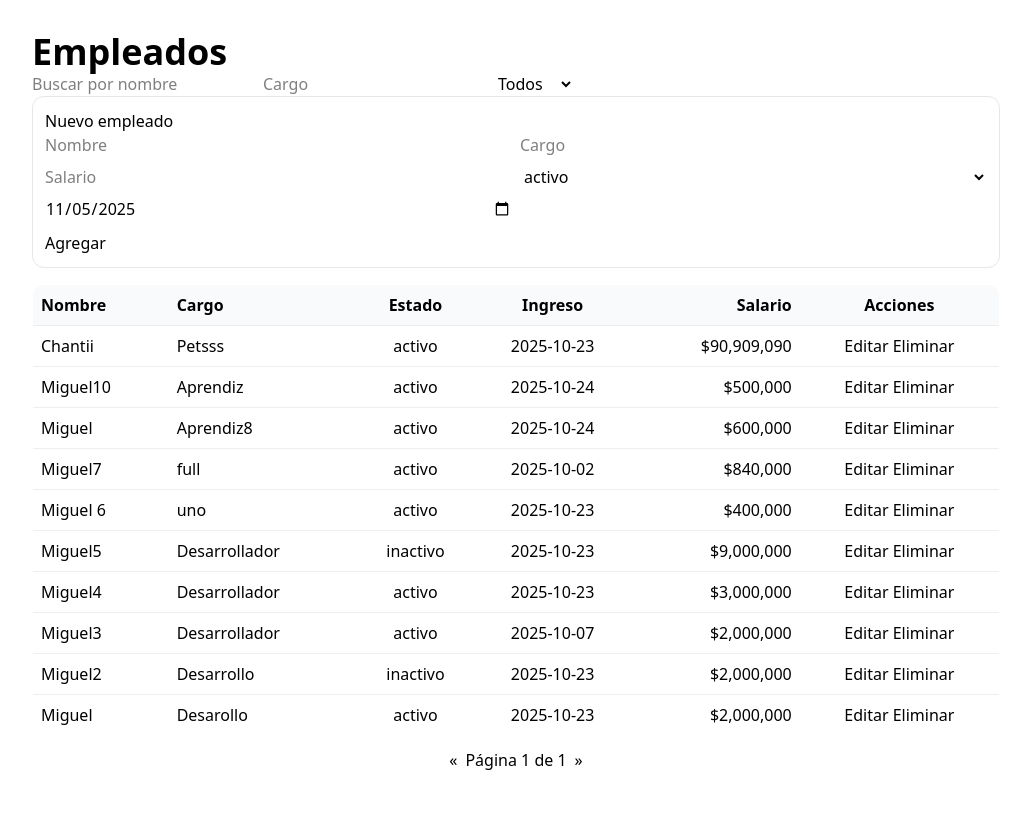
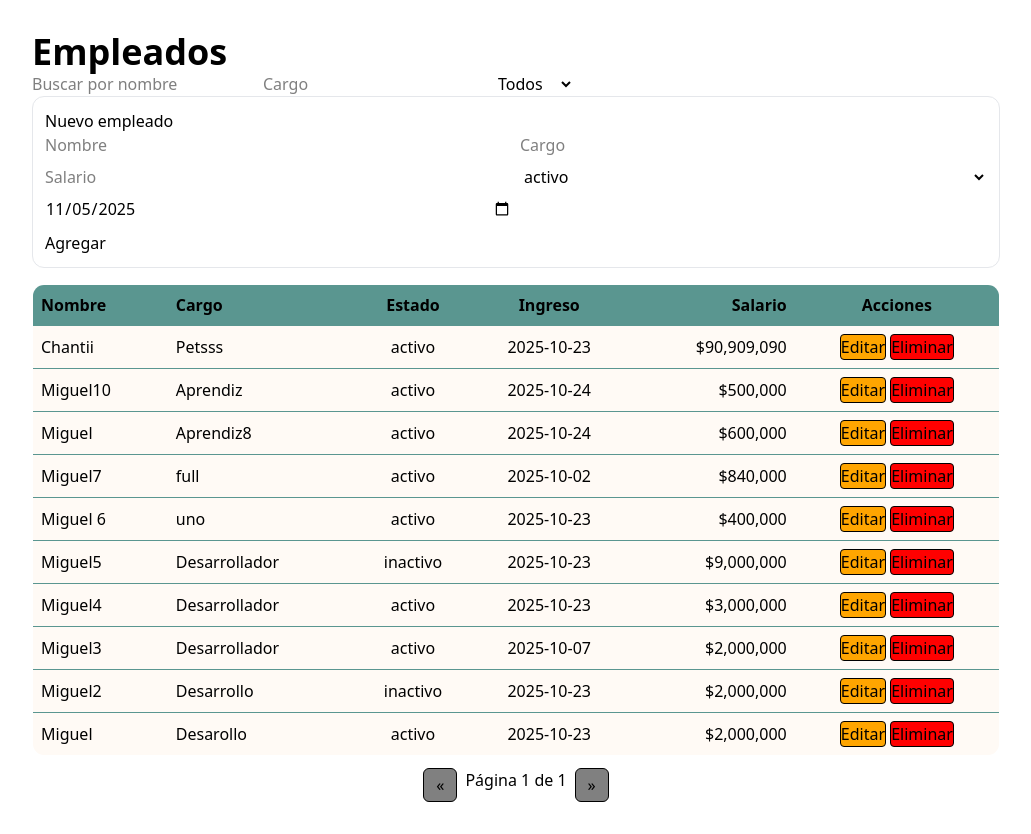
Before and after one commit to Sgiraldom19/empleados-lite, a Next.js app: page /empleados in a window 1280 px wide. Shown: the whole page, without its empty margins (124-1155 px from the left). Before the commit the page ends 804 px from the top, so only its background shows below. Built offline with nearby package versions, Linux system fonts and the light colour scheme.

Commit message:
Se actualizaron estilos tabla

```diff
--- a/app/empleados/page.tsx
+++ b/app/empleados/page.tsx
@@ -92,7 +92,7 @@ export default function EmpleadosPage() {
       className="container"
       style={{ maxWidth: 1000, margin: "2rem auto", padding: "0 1rem" }}
     >
-      <h1 className="text-4xl font-bold">Empleados</h1>
+      <h1  className="text-4xl font-bold tex">Empleados</h1>
 
       {/* Filtros */}
       <section>
@@ -210,31 +210,31 @@ export default function EmpleadosPage() {
           overflow: "hidden",
         }}
       >
-        <thead style={{ background: "#f8fafc" }}>
+        <thead className="bg-[#5A9690]">
           <tr>
-            <th style={{ textAlign: "left", padding: 8 }}>Nombre</th>
-            <th style={{ textAlign: "left", padding: 8 }}>Cargo</th>
-            <th style={{ padding: 8 }}>Estado</th>
-            <th style={{ padding: 8 }}>Ingreso</th>
-            <th style={{ textAlign: "right", padding: 8 }}>Salario</th>
-            <th style={{ padding: 8 }}>Acciones</th>
+            <th className="text-left p-2">Nombre</th>
+            <th className="text-left p-2">Cargo</th>
+            <th className="p-2">Estado</th>
+            <th className="p-2">Ingreso</th>
+            <th className="text-right p-2">Salario</th>
+            <th className="p-2">Acciones</th>
           </tr>
         </thead>
-        <tbody>
+
+        <tbody className="bg-[#FFFAF5]">
           {data.map((emp) => (
-            <tr key={emp.id} style={{ borderTop: "1px solid #eee" }}>
-              <td style={{ padding: 8 }}>{emp.nombre}</td>
-              <td style={{ padding: 8 }}>{emp.cargo}</td>
-              <td style={{ padding: 8, textAlign: "center" }}>{emp.estado}</td>
-              <td style={{ padding: 8, textAlign: "center" }}>
-                {emp.fechaIngreso}
-              </td>
-              <td style={{ padding: 8, textAlign: "right" }}>
+            <tr key={emp.id} className="border-t border-[#5A9690]">
+              <td className="p-2">{emp.nombre}</td>
+              <td className="p-2">{emp.cargo}</td>
+              <td className="p-2 text-center ">{emp.estado}</td>
+              <td className="p-2 text-center">{emp.fechaIngreso}</td>
+
+              <td className="p-2 text-center text-right">
                 ${emp.salario.toLocaleString()}
               </td>
               <td style={{ padding: 8, textAlign: "center" }}>
-                <button onClick={() => edit(emp.id)}>Editar</button>{" "}
-                <button onClick={() => remove(emp.id)}>Eliminar</button>
+                <button className="border rounded bg-[orange]" onClick={() => edit(emp.id)}>Editar</button>{" "}
+                <button className="border rounded bg-[red]" onClick={() => remove(emp.id)}>Eliminar</button>
               </td>
             </tr>
           ))}
@@ -243,20 +243,16 @@ export default function EmpleadosPage() {
 
       {/* Paginación */}
       <div
-        style={{
-          display: "flex",
-          gap: 8,
-          justifyContent: "center",
-          marginTop: 12,
-        }}
+        className="flex gap-2 justify-center mt-3"
       >
-        <button disabled={page <= 1} onClick={() => setPage((p) => p - 1)}>
+        <button className="px-3 py-1 border rounded-md bg-[gray]" disabled={page <= 1} onClick={() => setPage((p) => p - 1)}>
           «
         </button>
         <span>
           Página {page} de {totalPages}
         </span>
         <button
+          className="px-3 py-1 border rounded-md bg-[gray] "
           disabled={page >= totalPages}
           onClick={() => setPage((p) => p + 1)}
         >
@@ -334,14 +330,16 @@ export default function EmpleadosPage() {
 
       <div style={{ display: "flex", justifyContent: "flex-end", gap: 8 }}>
         <button
+
           onClick={() => {
             save();
             setShowModal(false);
           }}
+          className="border rounded bg-[green]"
         >
           Guardar
         </button>
-        <button onClick={() => setShowModal(false)}>Cancelar</button>
+        <button className="border rounded bg-[red]" onClick={() => setShowModal(false)}>Cancelar</button>
       </div>
     </div>
   </div>
```
